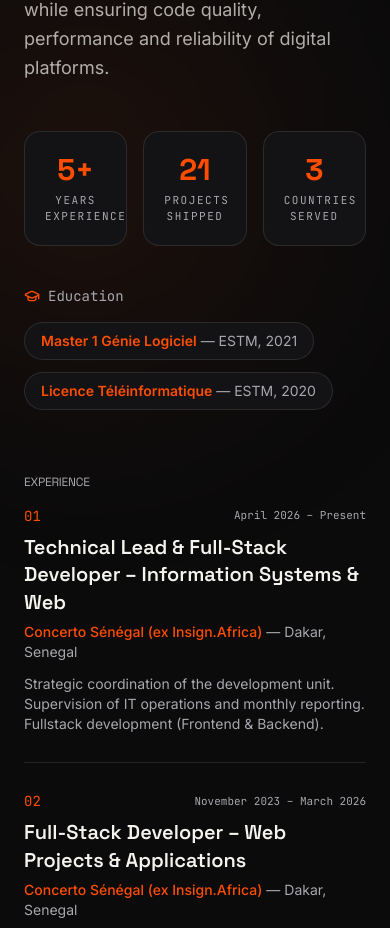
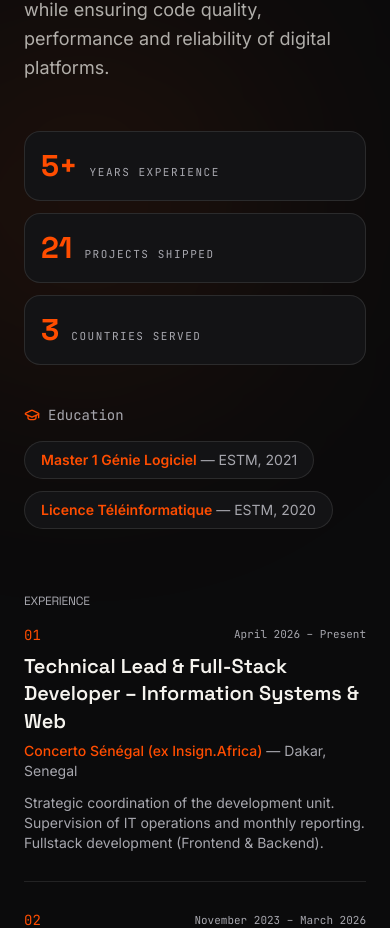
Before and after one commit to kboueb/kboueb, a Next.js app: page / in a window 390 px wide. Shown: the part 1894-2822 px from the top of the page. Built offline with nearby package versions, Linux system fonts and the light colour scheme.

Commit message:
fix: about stats stack full-width on mobile

```diff
--- a/components/sections/AboutSection.tsx
+++ b/components/sections/AboutSection.tsx
@@ -100,17 +100,17 @@ export function AboutSection() {
                             whileInView={{ opacity: 1, y: 0 }}
                             viewport={{ once: true }}
                             transition={{ delay: 0.25 }}
-                            className="grid grid-cols-3 gap-4 mt-12"
+                            className="grid grid-cols-1 sm:grid-cols-3 gap-3 sm:gap-4 mt-12"
                         >
                             {stats.map((s) => (
                                 <div
                                     key={s.label}
-                                    className="rounded-2xl border border-black/10 dark:border-white/10 bg-white/70 dark:bg-smoke p-5 text-center"
+                                    className="rounded-2xl border border-black/10 dark:border-white/10 bg-white/70 dark:bg-smoke p-4 sm:p-5 flex sm:block items-baseline gap-3 sm:gap-0 sm:text-center"
                                 >
-                                    <div className="font-display font-bold text-3xl md:text-4xl text-signal">
+                                    <div className="font-display font-bold text-3xl md:text-4xl text-signal shrink-0">
                                         {s.value}
                                     </div>
-                                    <div className="font-mono text-[11px] uppercase tracking-[0.14em] text-fog mt-1">
+                                    <div className="font-mono text-[11px] uppercase tracking-[0.14em] text-fog sm:mt-1">
                                         {s.label}
                                     </div>
                                 </div>
```
